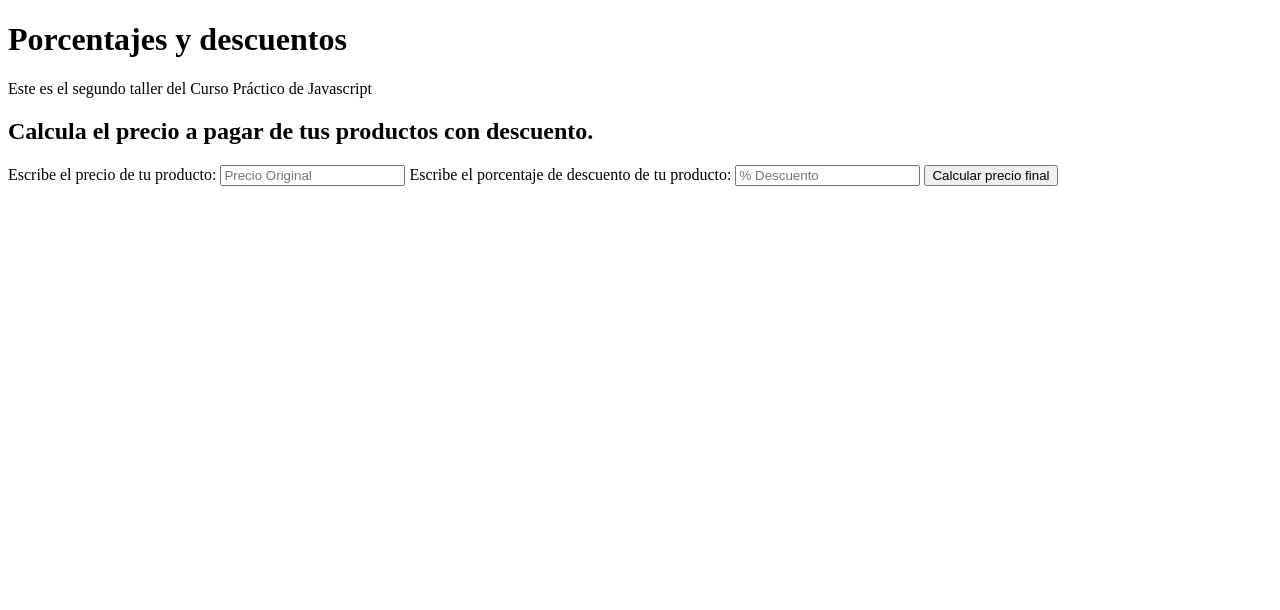
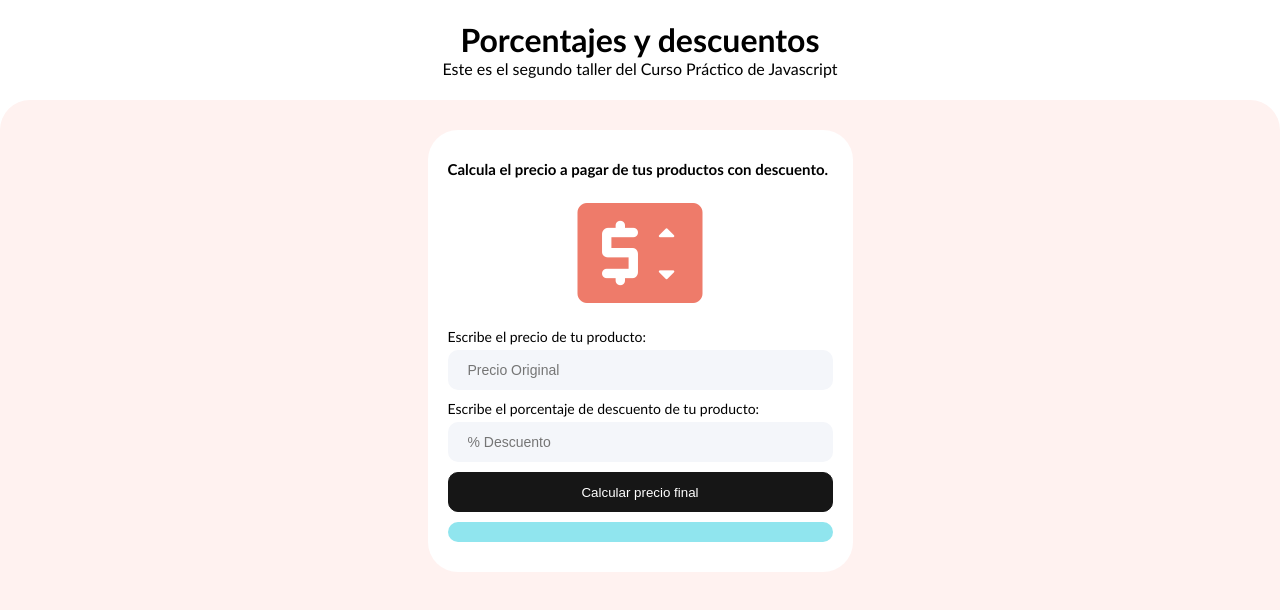
Before and after one commit to isaaknico/practical-js-course, a plain HTML site: page discounts.html in a window 1280 px wide. Drawn offline with nearby package versions, Linux system fonts and the light colour scheme.

Commit message:
Añadí UI a taller #2

```diff
--- a/assets/css/style.css
+++ b/assets/css/style.css
@@ -103,11 +103,18 @@ html {
     background-color: var(--primary);
 }
 
+.section {
+    min-height: calc(100vh - 10rem);
+    padding: 30px 0;
+    border-radius: 30px 30px 0 0;
+    background-color: var(--primary-light);
+}
+
 /* Seccion calculadora */
 .calculator-section {
     min-height: calc(100vh - 20rem);
+    padding-bottom: 20px;
     background-color: var(--primary-light);
-    padding-bottom: 20px;
 }
 
 .calculator-container {
@@ -162,7 +169,7 @@ html {
     background-color: var(--black-light);
 }
 
-.resultado {
+.result {
     width: 100%;
     height: auto;
     margin-bottom: 10px;
--- a/discounts.html
+++ b/discounts.html
@@ -5,26 +5,34 @@
     <meta http-equiv="X-UA-Compatible" content="IE=edge">
     <meta name="viewport" content="width=device-width, initial-scale=1.0">
     <title>Porcentajes y descuentos</title>
+    <link rel="stylesheet" href="https://fonts.googleapis.com/css2?family=Material+Symbols+Rounded:opsz,wght,FILL,GRAD@20..48,100..700,0..1,-50..200" />
+    <link rel="stylesheet" href="./assets/css/style.css">
 </head>
 <body>
-    <header>
+    <header class="header">
         <h1>Porcentajes y descuentos</h1>
         <p>Este es el segundo taller del Curso Práctico de Javascript</p>
     </header>
 
-    <section>
-        <h2>Calcula el precio a pagar de tus productos con descuento.</h2>
-        <form action="">
-            <label for="InputPrice">Escribe el precio de tu producto:</label>
-            <input id="InputPrice" type="number" placeholder="Precio Original">
+    <section class="section">
+        <div class="calculator-container">
+            <h2 class="calculator__title">Calcula el precio a pagar de tus productos con descuento.</h2>
+            <span class="material-symbols-rounded material-symbols-rounded--fill figure-icon">
+                price_change
+            </span>
 
-            <label for="InputDiscount">Escribe el porcentaje de descuento de tu producto:</label>
-            <input id="InputDiscount" type="number" placeholder="% Descuento">
+            <form action="">
+                <label class="label-input"  for="InputPrice">Escribe el precio de tu producto:</label>
+                <input class="input" id="InputPrice" type="number" placeholder="Precio Original">
 
-            <button type="button" onclick="onClickButtonPriceDiscount()">Calcular precio final</button>
+                <label class="label-input"  for="InputDiscount">Escribe el porcentaje de descuento de tu producto:</label>
+                <input class="input" id="InputDiscount" type="number" placeholder="% Descuento">
 
-            <p id="PResult"></p>
-        </form>
+                <button class="button" type="button" onclick="onClickButtonPriceDiscount()">Calcular precio final</button>
+
+                <p class="result"  id="PResult"></p>
+            </form>
+        </div>
     </section>
     <script src="./discounts.js"></script>
 </body>
```
Also changed, not shown: figures.html (+4 -4 lines).
